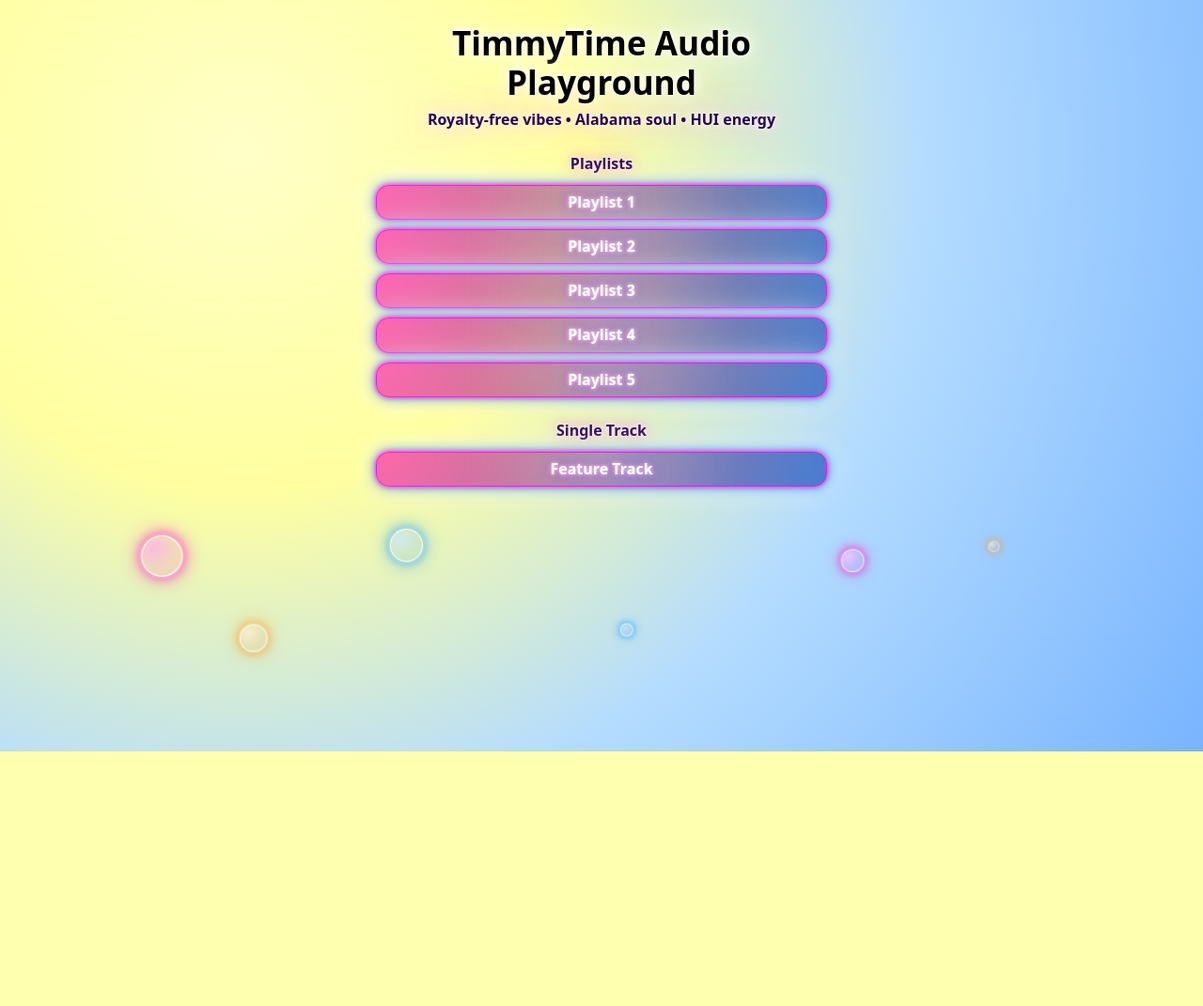
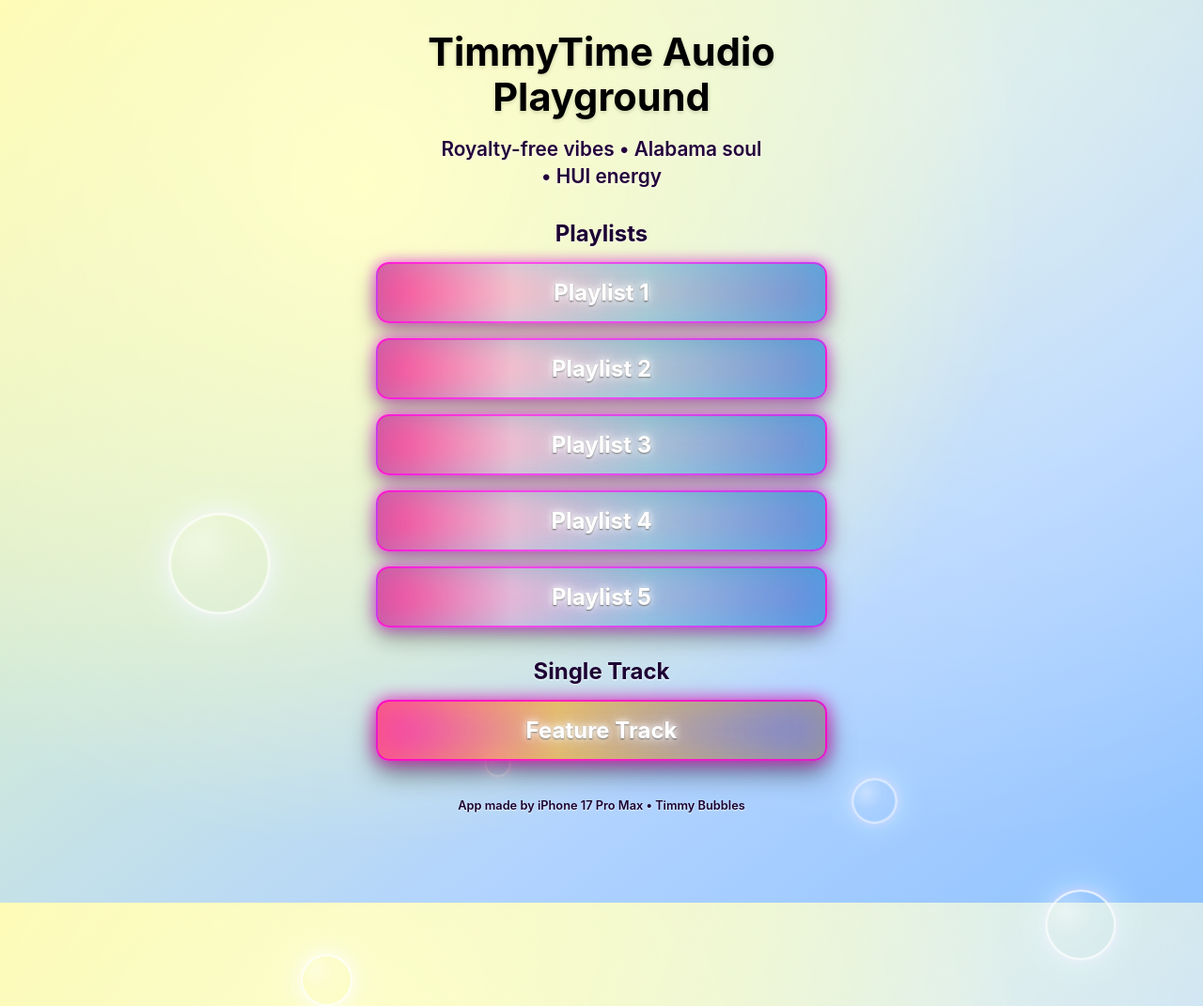
Before and after one commit to timmyjonesusn-netizen/Timmy-wsgi, a Flask app: page / in a window 1280 px wide. Shown: the whole page at 94% size. Before the commit the page ends 800 px from the top, so only its background shows below. Run offline with Flask 3, Linux system fonts and the light colour scheme.

Commit message:
Update index.html

```diff
--- a/templates/index.html
+++ b/templates/index.html
@@ -5,302 +5,320 @@
 <meta name="viewport" content="width=device-width, initial-scale=1.0" />
 <title>TimmyTime Audio Playground</title>
 <style>
-    /* ---------- RESET ---------- */
+    /* --- RESET-ish --- */
     * {
         box-sizing: border-box;
-        -webkit-font-smoothing: antialiased;
         margin: 0;
         padding: 0;
     }
 
     body {
         min-height: 100vh;
-        font-family: system-ui, -apple-system, BlinkMacSystemFont, "Inter", Roboto, "Helvetica Neue", Arial, sans-serif;
-        color: #111;
-        /* LIGHT DAYGLOW BACKGROUND (yellow -> light blue) */
-        background: radial-gradient(circle at 20% 20%, rgba(255,255,200,1) 0%, rgba(255,255,160,1) 30%, rgba(180,220,255,1) 60%, rgba(150,200,255,1) 80%, rgba(120,180,255,1) 100%);
+        font-family: -apple-system, BlinkMacSystemFont, "Inter", system-ui, sans-serif;
         display: flex;
-        align-items: flex-start;
         justify-content: center;
-        padding: 24px;
+        background: radial-gradient(circle at 30% 20%, rgba(255,255,200,1) 0%, rgba(255,255,200,0.4) 40%, rgba(0,0,0,0) 60%),
+                    radial-gradient(circle at 80% 10%, rgba(255,255,255,0.4) 0%, rgba(255,255,255,0) 60%),
+                    linear-gradient(to bottom right, #fff9a8 0%, #cfe8dc 40%, #b1d3ff 70%, #8fc2ff 100%);
+        color: #0a001c;
         position: relative;
-        overflow: hidden; /* for bubbles */
+        overflow: hidden; /* hide bubbles when they move offscreen */
+        padding: 2rem 1rem 6rem;
     }
 
-    /* ---------- FLOATING BUBBLES LAYER ---------- */
-    .bubbles {
-        position: absolute;
-        inset: 0;
-        overflow: hidden;
-        z-index: 0;
-        pointer-events: none;
+    .app-container {
+        width: 100%;
+        max-width: 480px;
+        text-align: center;
+        position: relative;
+        z-index: 5;
     }
+
+    /* HEADINGS */
+    h1 {
+        font-size: 2.4rem;
+        font-weight: 700;
+        line-height: 1.15;
+        color: #000;
+        text-shadow: 0 2px 4px rgba(0,0,0,0.15);
+        margin-bottom: 1rem;
+    }
+
+    .tagline {
+        font-size: 1.25rem;
+        font-weight: 600;
+        line-height: 1.4;
+        color: #23003c;
+        text-shadow: 0 2px 4px rgba(255,255,255,0.6);
+        margin: 0 auto 2rem;
+        max-width: 22rem;
+    }
+
+    .section-title {
+        font-size: 1.5rem;
+        font-weight: 700;
+        color: #1c0033;
+        text-shadow: 0 1px 2px rgba(255,255,255,0.8);
+        margin: 2rem 0 1rem;
+    }
+
+    /* PLAYLIST BUTTONS */
+    .btn-link {
+        display: block;
+        width: 100%;
+        border-radius: 14px;
+        padding: 1rem 1rem;
+        font-size: 1.5rem;
+        font-weight: 700;
+        text-decoration: none;
+        text-align: center;
+        color: #fff;
+        background: linear-gradient(90deg,
+            rgba(255,0,128,0.75) 0%,
+            rgba(255,100,200,0.4) 30%,
+            rgba(80,100,200,0.35) 60%,
+            rgba(40,80,200,0.6) 100%
+        );
+        border: 2px solid rgba(255,0,255,0.6);
+        box-shadow:
+            0 0 15px rgba(255,0,255,0.6),
+            0 10px 25px rgba(0,0,0,0.4),
+            0 0 40px rgba(0,255,255,0.25) inset;
+        backdrop-filter: blur(8px);
+        -webkit-backdrop-filter: blur(8px);
+        margin: 0 auto 1rem;
+        max-width: 100%;
+        position: relative;
+    }
+
+    .btn-link span {
+        text-shadow:
+            0 0 6px rgba(255,255,255,0.9),
+            0 0 14px rgba(255,255,255,0.7),
+            0 1px 2px rgba(0,0,0,0.8);
+    }
+
+    .btn-link:active {
+        transform: scale(0.98);
+        box-shadow:
+            0 0 10px rgba(255,0,255,0.7),
+            0 4px 10px rgba(0,0,0,0.6),
+            0 0 30px rgba(0,255,255,0.4) inset;
+    }
+
+    /* FEATURE BUTTON gets a little extra pop */
+    .feature {
+        background: linear-gradient(90deg,
+            rgba(255,0,180,0.8) 0%,
+            rgba(255,140,0,0.45) 40%,
+            rgba(60,60,200,0.55) 100%
+        );
+        border: 2px solid rgba(255,0,200,0.8);
+        box-shadow:
+            0 0 18px rgba(255,0,200,0.8),
+            0 12px 28px rgba(0,0,0,0.5),
+            0 0 50px rgba(255,200,0,0.4) inset;
+    }
+
+    /* FOOTNOTE */
+    .footer-note {
+        margin-top: 2.5rem;
+        font-size: 0.8rem;
+        font-weight: 600;
+        color: #1a0030;
+        text-shadow: 0 1px 2px rgba(255,255,255,0.8);
+    }
+
+    /* --- FLOATING BUBBLES --- */
 
     .bubble {
         position: absolute;
         border-radius: 50%;
-        opacity: 0.8;
-        background: radial-gradient(circle at 30% 30%, rgba(255,255,255,0.95) 0%, rgba(255,255,255,0) 60%);
         border: 2px solid rgba(255,255,255,0.9);
         box-shadow:
-            0 0 8px rgba(255,255,255,1),
-            0 0 20px var(--glowColor, rgba(255,0,200,0.9)),
-            0 0 40px var(--glowColor, rgba(255,0,200,0.5));
-        filter: blur(0.3px);
+            0 0 12px rgba(255,0,255,0.6),
+            0 0 28px rgba(0,150,255,0.7),
+            0 0 42px rgba(255,255,255,0.4);
+        background: radial-gradient(circle at 30% 30%,
+            rgba(255,255,255,0.4) 0%,
+            rgba(255,255,255,0.05) 40%,
+            rgba(0,0,0,0) 70%
+        );
         mix-blend-mode: screen;
-        animation-timing-function: linear;
-        animation-iteration-count: infinite;
+        opacity: 0.9;
+        animation: floatUp linear infinite;
     }
 
-    /* FLOAT MOTION: up with sideways wiggle */
-    @keyframes floatUpDrift {
-        0%   { transform: translate3d(var(--xStart,0px),   var(--yStart,0px),0) scale(var(--scale,1)); }
-        25%  { transform: translate3d(calc(var(--xStart,0px) + 30px), calc(var(--yStart,0px) - 60px),0) scale(var(--scale,1)); }
-        50%  { transform: translate3d(calc(var(--xStart,0px) - 25px), calc(var(--yStart,0px) - 120px),0) scale(var(--scale,1)); }
-        75%  { transform: translate3d(calc(var(--xStart,0px) + 35px), calc(var(--yStart,0px) - 180px),0) scale(var(--scale,1)); }
-        100% { transform: translate3d(var(--xEnd,0px),     calc(var(--yStart,0px) - 260px),0) scale(var(--scale,1)); }
+    /* each bubble can drift slightly right/left while going up */
+    @keyframes floatUp {
+        0% {
+            transform: translate3d(var(--start-x, 0px), 0, 0) scale(var(--scale,1));
+            opacity: var(--start-opacity,0.9);
+        }
+        80% {
+            opacity: var(--mid-opacity,0.9);
+        }
+        100% {
+            transform: translate3d(calc(var(--start-x, 0px) + var(--drift-x, 30px)), -120vh, 0)
+                       scale(var(--scale,1));
+            opacity: 0;
+        }
     }
 
-    .bubble.slow   { animation-duration: 18s; }
-    .bubble.med    { animation-duration: 14s; }
-    .bubble.fast   { animation-duration: 10s; }
-
-    /* ---------- CONTENT STACK ---------- */
-    .wrapper {
-        position: relative;
-        width: 100%;
-        max-width: 480px;
-        z-index: 5; /* sit above bubbles */
-        text-align: center;
-        color: #111;
-        text-shadow: 0 0 10px rgba(255,255,255,0.8);
-        background: rgba(255,255,255,0); /* fully transparent, no purple wall */
+    /* responsive tweaks */
+    @media (min-width: 480px) {
+        h1 {
+            font-size: 2.6rem;
         }
-
-    .title {
-        font-size: clamp(1.8rem, 1.2rem + 1.5vw, 2.2rem);
-        font-weight: 700;
-        line-height: 1.2;
-        color: #000;
-        text-shadow:
-            0 0 6px rgba(255,255,255,1),
-            0 0 20px rgba(255,255,255,0.9),
-            0 0 40px rgba(255,255,200,0.8);
-        margin-bottom: 8px;
+        .tagline {
+            font-size: 1.3rem;
         }
-
-    .tagline {
-        font-size: 1rem;
-        line-height: 1.4;
-        font-weight: 600;
-        color: #2b0055;
-        text-shadow:
-            0 0 6px rgba(255,255,255,0.9),
-            0 0 20px rgba(255,220,255,0.9),
-            0 0 40px rgba(255,180,255,0.7);
-        margin-bottom: 24px;
-    }
-
-    .section-label {
-        font-size: 1rem;
-        font-weight: 700;
-        color: #2b0055;
-        text-shadow:
-            0 0 4px rgba(255,255,255,1),
-            0 0 12px rgba(255,150,255,0.8),
-            0 0 24px rgba(255,0,200,0.6);
-        margin: 0 auto 12px;
-    }
-
-    /* ---------- BUTTON LIST ---------- */
-    .button-list {
-        display: flex;
-        flex-direction: column;
-        gap: 10px;
-        width: 100%;
-        margin-bottom: 24px;
-    }
-
-    /* BUTTONS ARE NOW ~1/4 THE SIZE:
-       - much smaller padding
-       - smaller font
-       - slim pill look
-    */
-    .playlist-button {
-        display: block;
-        width: 100%;
-        border-radius: 14px;
-        padding: 8px 12px;             /* <<< short height */
-        font-size: 1rem;               /* <<< smaller text */
-        font-weight: 700;
-        line-height: 1.2;
-        color: #fff;
-        text-align: center;
-        text-decoration: none;
-
-        background: radial-gradient(circle at 0% 0%,
-            rgba(255,0,180,0.6) 0%,
-            rgba(120,0,120,0.5) 40%,
-            rgba(0,60,180,0.6) 100%
-        );
-
-        border: 1px solid rgba(255,0,255,0.7);
-        box-shadow:
-            0 0 6px rgba(255,0,200,0.9),
-            0 0 16px rgba(0,128,255,0.7),
-            0 0 32px rgba(255,255,255,0.8);
-        position: relative;
-        overflow: hidden;
-        transition: all 0.12s ease;
-        text-shadow:
-            0 0 4px rgba(255,255,255,0.9),
-            0 0 10px rgba(255,0,200,0.8),
-            0 0 20px rgba(0,128,255,0.8);
-    }
-
-    .playlist-button::after {
-        content: "";
-        position: absolute;
-        inset: 0;
-        background: radial-gradient(circle at 50% 0%,
-            rgba(255,255,255,0.4) 0%,
-            rgba(255,255,255,0) 60%);
-        mix-blend-mode: screen;
-        opacity: 0.5;
-        pointer-events: none;
-    }
-
-    .playlist-button:active {
-        transform: scale(0.97);
-        box-shadow:
-            0 0 10px rgba(255,0,200,1),
-            0 0 24px rgba(0,128,255,1),
-            0 0 48px rgba(255,255,255,1);
-        filter: brightness(1.2);
-    }
-
-    /* SMALL SCREEN ADJUST */
-    @media (max-width: 380px) {
-        .playlist-button {
-            font-size: 0.9rem;
-            padding: 7px 10px;
-        }
-        .section-label {
-            font-size: 0.9rem;
+        .btn-link {
+            font-size: 1.5rem;
         }
     }
 </style>
 </head>
 <body>
 
-<!-- FLOATING BUBBLES -->
-<div class="bubbles">
-
-    <!-- PINK bubbles -->
-    <div class="bubble slow" style="
-        --xStart:10vw; --yStart:80vh; --xEnd:5vw; --scale:0.55;
-        width:80px; height:80px;
-        --glowColor: rgba(255,0,200,0.9);
-        background: radial-gradient(circle at 30% 30%, rgba(255,170,240,0.95) 0%, rgba(255,0,200,0.15) 60%);
-        animation-name: floatUpDrift;
+    <!-- BUBBLES -->
+    <!-- We'll generate a handful manually. You can duplicate or adjust inline vars. -->
+    <div class="bubble" style="
+        --start-x:-20px;
+        --drift-x:40px;
+        --scale:1.2;
+        left:15%;
+        bottom:-80px;
+        width:90px;
+        height:90px;
+        animation-duration: 16s;
+        animation-delay: 0s;
     "></div>
 
-    <div class="bubble med" style="
-        --xStart:70vw; --yStart:85vh; --xEnd:68vw; --scale:0.4;
-        width:60px; height:60px;
-        --glowColor: rgba(255,0,200,0.9);
-        background: radial-gradient(circle at 30% 30%, rgba(255,190,255,0.95) 0%, rgba(255,0,200,0.15) 60%);
-        animation-name: floatUpDrift;
+    <div class="bubble" style="
+        --start-x:10px;
+        --drift-x:-30px;
+        --scale:0.8;
+        left:70%;
+        bottom:-100px;
+        width:60px;
+        height:60px;
+        animation-duration: 14s;
+        animation-delay: 4s;
     "></div>
 
-    <!-- BLUE bubbles -->
-    <div class="bubble fast" style="
-        --xStart:30vw; --yStart:88vh; --xEnd:28vw; --scale:0.5;
-        width:70px; height:70px;
-        --glowColor: rgba(0,150,255,0.9);
-        background: radial-gradient(circle at 30% 30%, rgba(200,230,255,0.95) 0%, rgba(0,120,255,0.15) 60%);
-        animation-name: floatUpDrift;
+    <div class="bubble" style="
+        --start-x:-10px;
+        --drift-x:20px;
+        --scale:0.6;
+        left:40%;
+        bottom:-120px;
+        width:45px;
+        height:45px;
+        animation-duration: 18s;
+        animation-delay: 2s;
     "></div>
 
-    <div class="bubble slow" style="
-        --xStart:50vw; --yStart:92vh; --xEnd:52vw; --scale:0.3;
-        width:45px; height:45px;
-        --glowColor: rgba(0,150,255,0.9);
-        background: radial-gradient(circle at 30% 30%, rgba(190,220,255,0.95) 0%, rgba(0,100,255,0.15) 60%);
-        animation-name: floatUpDrift;
+    <div class="bubble" style="
+        --start-x:25px;
+        --drift-x:-20px;
+        --scale:1;
+        left:85%;
+        bottom:-90px;
+        width:75px;
+        height:75px;
+        animation-duration: 20s;
+        animation-delay: 6s;
     "></div>
 
-    <!-- ORANGE bubbles -->
-    <div class="bubble med" style="
-        --xStart:20vw; --yStart:95vh; --xEnd:18vw; --scale:0.45;
-        width:65px; height:65px;
-        --glowColor: rgba(255,140,0,0.9);
-        background: radial-gradient(circle at 30% 30%, rgba(255,235,210,0.95) 0%, rgba(255,120,0,0.15) 60%);
-        animation-name: floatUpDrift;
+    <div class="bubble" style="
+        --start-x:-25px;
+        --drift-x:15px;
+        --scale:0.9;
+        left:25%;
+        bottom:-110px;
+        width:55px;
+        height:55px;
+        animation-duration: 22s;
+        animation-delay: 10s;
     "></div>
 
-    <div class="bubble fast" style="
-        --xStart:80vw; --yStart:90vh; --xEnd:82vw; --scale:0.28;
-        width:40px; height:40px;
-        --glowColor: rgba(255,140,0,0.9);
-        background: radial-gradient(circle at 30% 30%, rgba(255,230,200,0.95) 0%, rgba(255,120,0,0.15) 60%);
-        animation-name: floatUpDrift;
-    "></div>
-</div>
-
-<!-- MAIN CONTENT -->
-<div class="wrapper">
-
-    <div class="title">TimmyTime Audio Playground</div>
+    <!-- CONTENT -->
+    <main class="app-container">
+        <h1>TimmyTime Audio<br/>Playground</h1>
 
         <div class="tagline">
             Royalty-free vibes • Alabama soul • HUI energy
         </div>
 
-    <div class="section-label">Playlists</div>
+        <div class="section-title">Playlists</div>
 
-    <div class="button-list">
-        <a class="playlist-button"
+        <!-- PLAYLIST 1 -->
+        <a
+            class="btn-link"
             href="https://suno.com/playlist/2ec04889-1c23-4e2d-9c27-8a2b6475da4b"
-           target="_blank" rel="noopener noreferrer">
-            Playlist&nbsp;1
+            target="_blank"
+            rel="noopener noreferrer"
+        >
+            <span>Playlist 1</span>
         </a>
 
-        <a class="playlist-button"
+        <!-- PLAYLIST 2 -->
+        <a
+            class="btn-link"
             href="https://suno.com/playlist/e95ddd12-7e37-43e2-b3e0-fe342085a19f"
-           target="_blank" rel="noopener noreferrer">
-            Playlist&nbsp;2
+            target="_blank"
+            rel="noopener noreferrer"
+        >
+            <span>Playlist 2</span>
         </a>
 
-        <a class="playlist-button"
+        <!-- PLAYLIST 3 -->
+        <a
+            class="btn-link"
             href="https://suno.com/playlist/01b65a04-d231-4574-bbb6-713997ca5b44"
-           target="_blank" rel="noopener noreferrer">
-            Playlist&nbsp;3
+            target="_blank"
+            rel="noopener noreferrer"
+        >
+            <span>Playlist 3</span>
         </a>
 
-        <a class="playlist-button"
+        <!-- PLAYLIST 4 -->
+        <a
+            class="btn-link"
             href="https://suno.com/playlist/457d7e00-938e-4bf0-bd59-f070729200df"
-           target="_blank" rel="noopener noreferrer">
-            Playlist&nbsp;4
+            target="_blank"
+            rel="noopener noreferrer"
+        >
+            <span>Playlist 4</span>
         </a>
 
-        <a class="playlist-button"
-           href="https://www.nativecrafts.us/medicine-bags-c-164.html"
-           target="_blank" rel="noopener noreferrer">
-            Playlist&nbsp;5
+        <!-- PLAYLIST 5 (fixed link you asked for) -->
+        <a
+            class="btn-link"
+            href="https://suno.com/playlist/08492edd-e0ba-4aea-a3f8-bb92220b28f2"
+            target="_blank"
+            rel="noopener noreferrer"
+        >
+            <span>Playlist 5</span>
         </a>
+
+        <div class="section-title">Single Track</div>
+
+        <!-- FEATURE TRACK (example single song link you gave earlier) -->
+        <a
+            class="btn-link feature"
+            href="https://suno.com/song/c0943681-4a5f-48f0-9e18-5c8bf5b24e8d"
+            target="_blank"
+            rel="noopener noreferrer"
+        >
+            <span>Feature Track</span>
+        </a>
+
+        <div class="footer-note">
+            App made by iPhone 17 Pro Max • Timmy Bubbles
         </div>
-
-    <div class="section-label">Single Track</div>
-
-    <div class="button-list" style="margin-bottom:32px;">
-        <a class="playlist-button"
-           href="https://suno.com/song/c0943681-4a5f-48f0-9e18-5c8bf5b24e8d"
-           target="_blank" rel="noopener noreferrer">
-            Feature&nbsp;Track
-        </a>
-    </div>
-</div>
+    </main>
 
 </body>
 </html>
```
Lines whose indentation alone changed are shown as unchanged.
